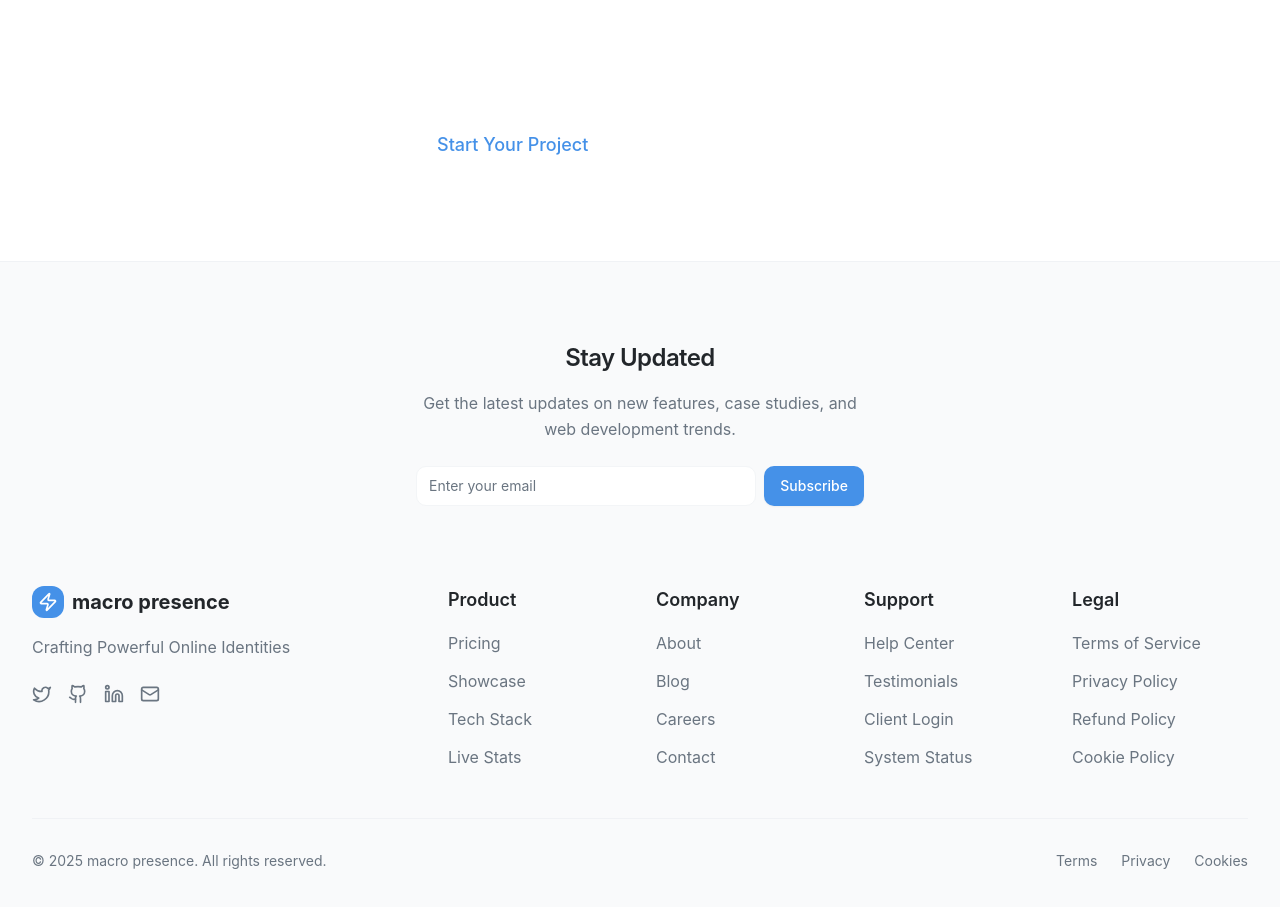
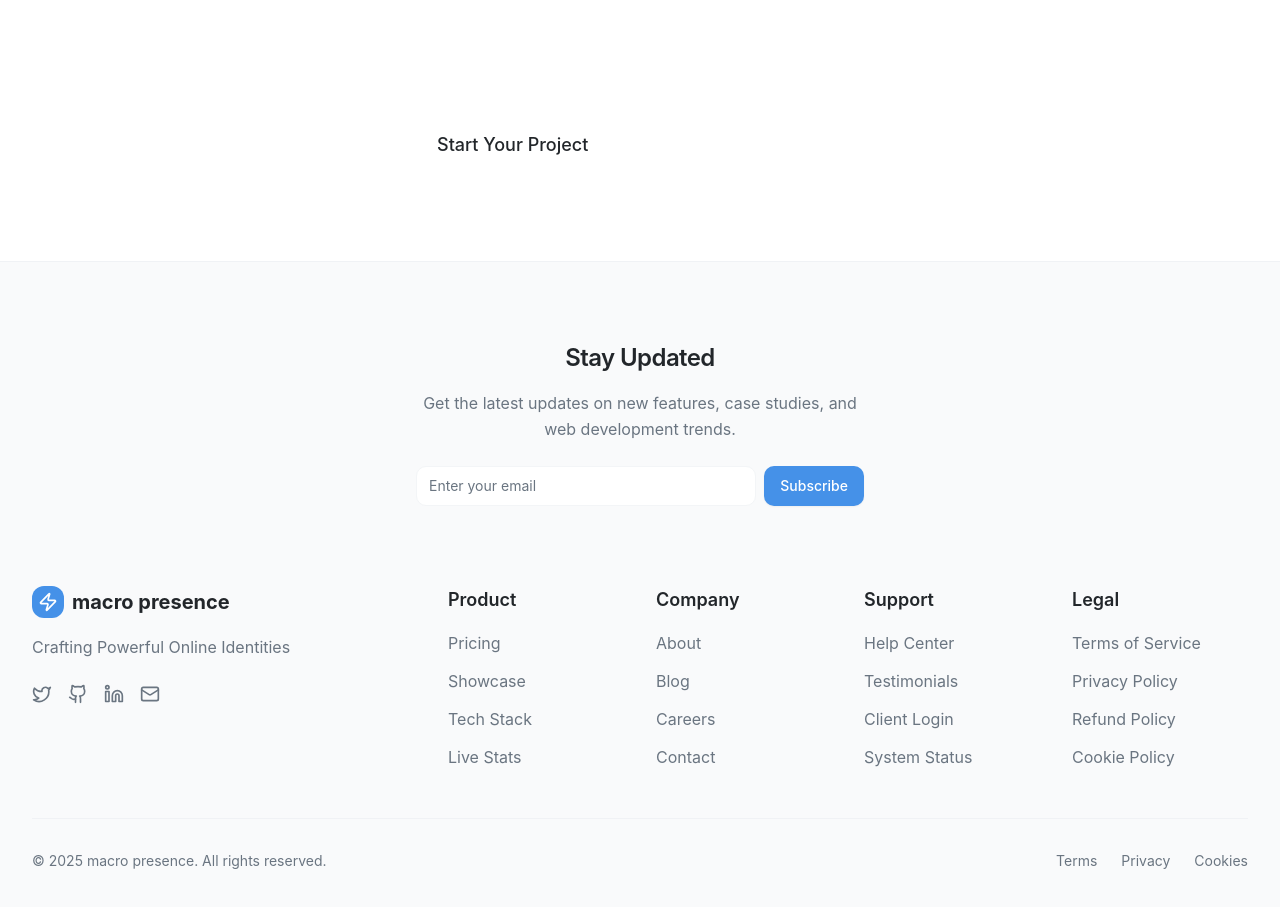
Before and after one commit to ajaylakhimale/presence-as-a-service, a React (Vite) app: page /showcase in a window 1280 px wide. Shown: the part 2160-3067 px from the top of the page. Built offline with nearby package versions, Linux system fonts and the light colour scheme.

Commit message:
Fix showcase section visibility
Adjust text color on the showcase page for better visibility.

```diff
--- a/src/pages/Showcase.tsx
+++ b/src/pages/Showcase.tsx
@@ -318,12 +318,12 @@ const Showcase = () => {
           </p>
           <div className="flex flex-col sm:flex-row gap-4 justify-center">
             <Link to="/onboarding">
-              <Button className="bg-primary-foreground text-primary hover:bg-primary-foreground/90 text-lg px-8 py-4">
+              <Button className="bg-background text-foreground hover:bg-background/90 text-lg px-8 py-4">
                 Start Your Project
               </Button>
             </Link>
             <Link to="/contact">
-              <Button className="border-primary-foreground text-primary-foreground hover:bg-primary-foreground/10 text-lg px-8 py-4" variant="outline">
+              <Button className="border-background text-background hover:bg-background/10 text-lg px-8 py-4" variant="outline">
                 Discuss Your Needs
               </Button>
             </Link>
```
